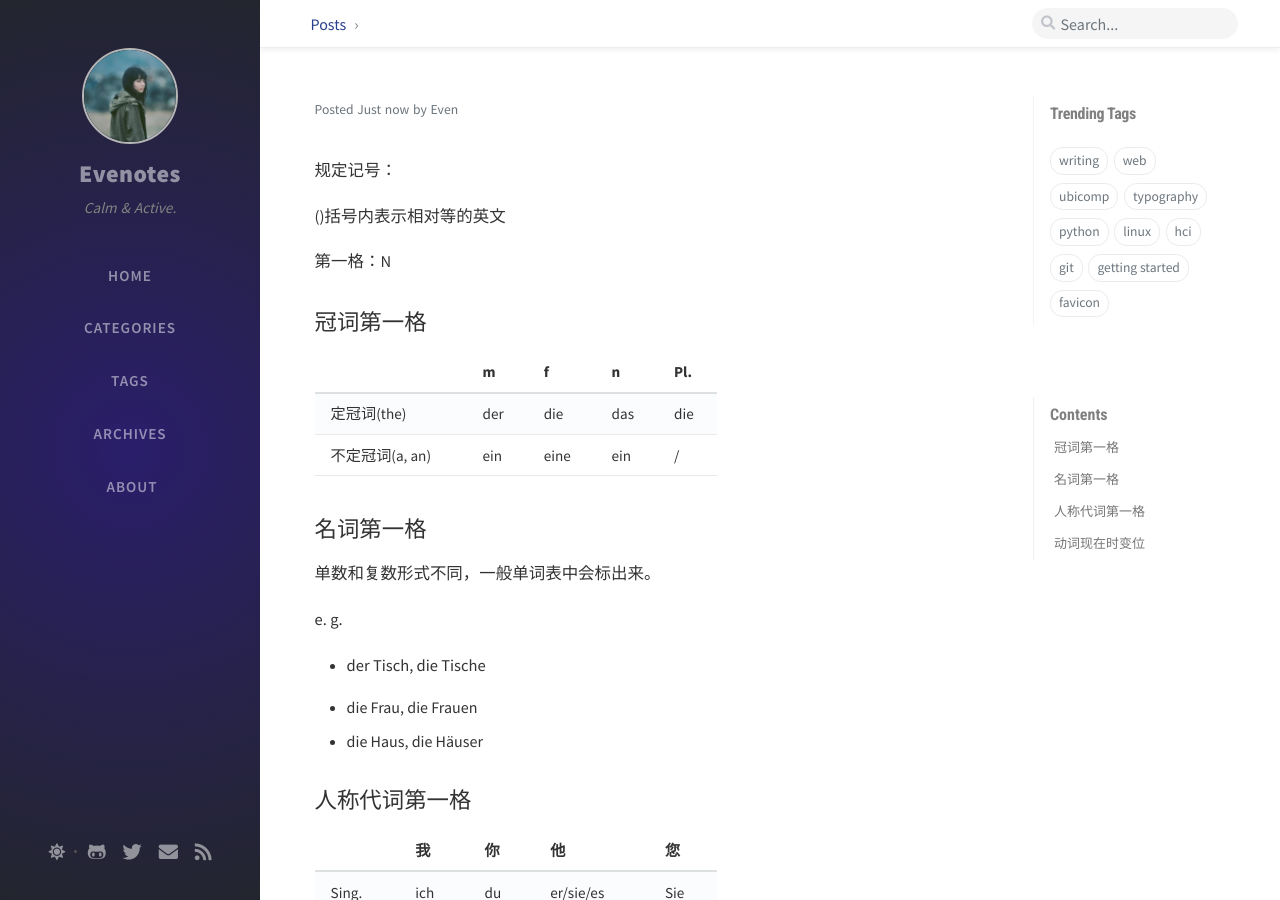
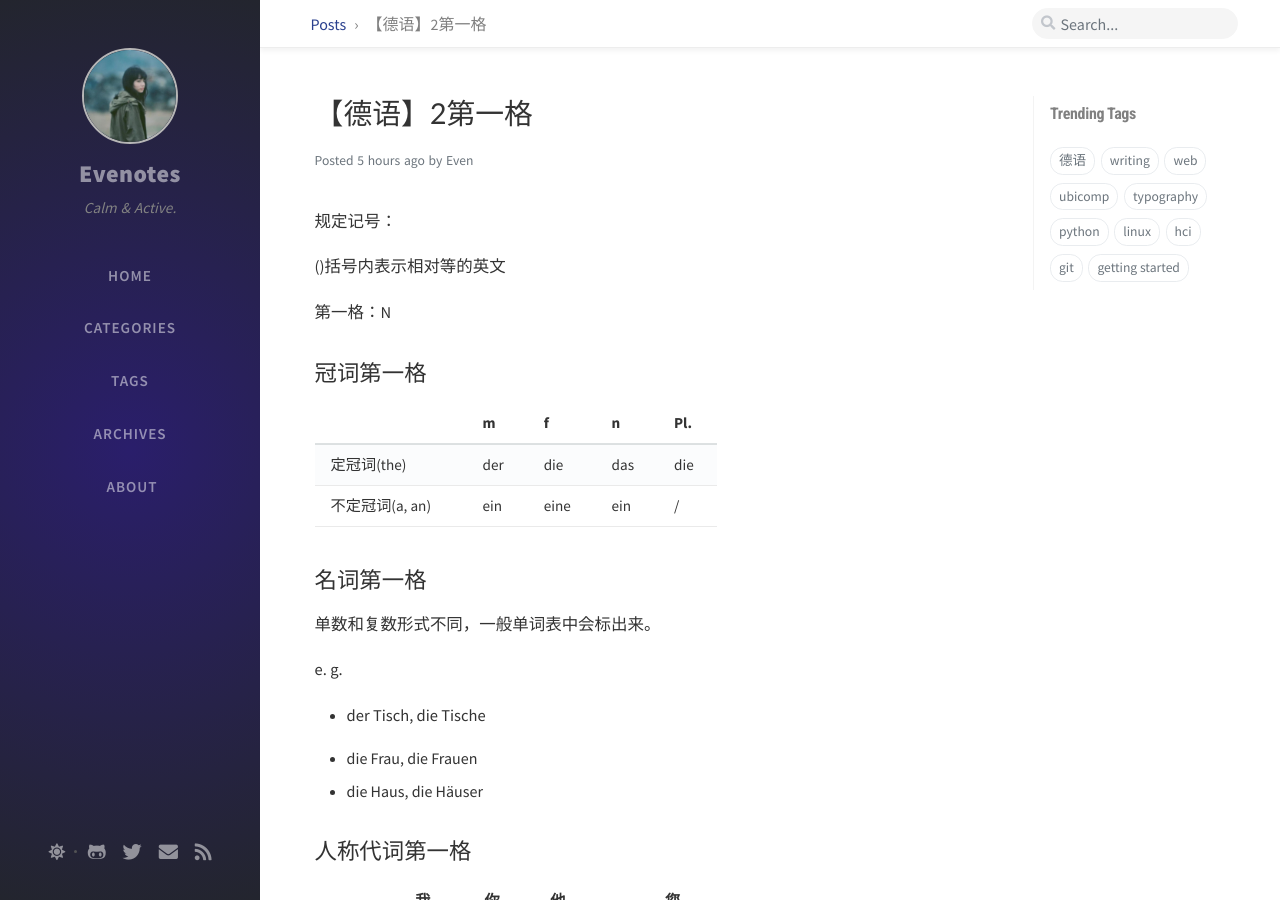
Before and after one commit to Evennaire/Evennaire.github.io, a Jekyll site: the page built from _posts/2020-09-16-德语2第一格.md, in a window 1280 px wide and 900 px high. Built offline with Jekyll 4.4.1, drawn with Linux system fonts in a browser that asks for light colours; nearby versions of some CDN libraries; comment, search, counter and statistics services are not loaded; some of the changed text lies outside the part shown.

Commit message:
change deutsch title

```diff
--- a/_posts/2020-09-16-德语2第一格.md
+++ b/_posts/2020-09-16-德语2第一格.md
@@ -1,5 +1,5 @@
 ---
-title: [德语]2第一格
+title: 【德语】2第一格
 author: Even
 date: 2020-09-16 14:09:00 +0800
 categories: [语言, 德语]
```
Also changed, not shown: _posts/2020-09-14-德语1语音.md (+1 -1 lines).
